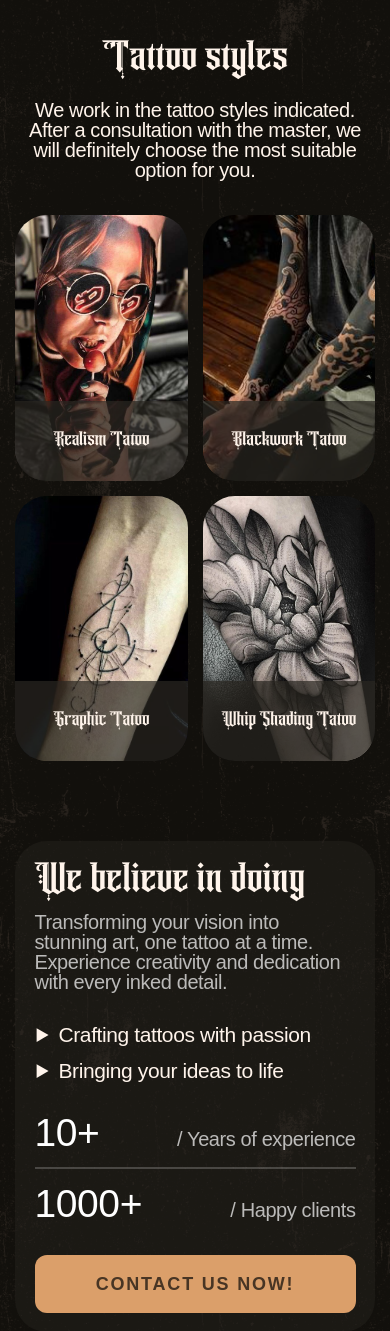
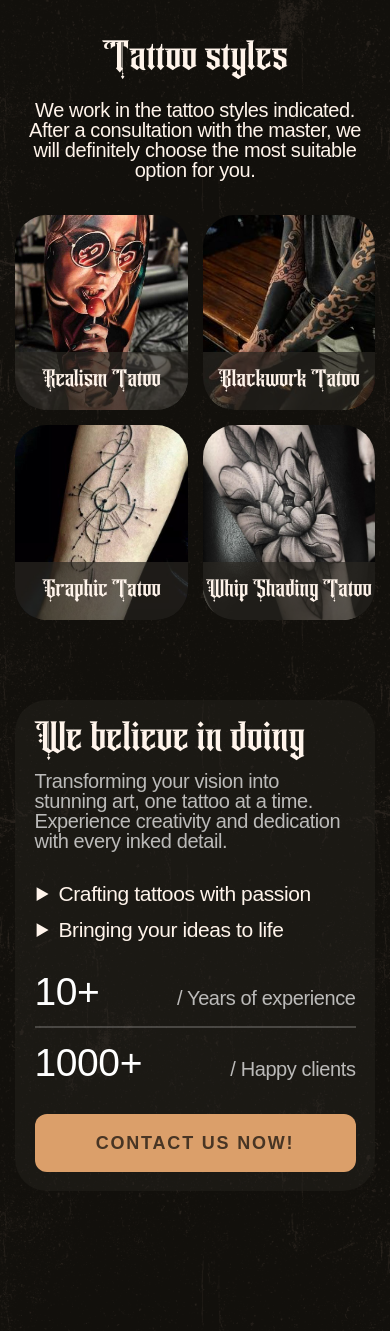
Before and after one commit to unenl1ghtened/homework, a PHP site: page /tattoo-salon/index.html in a window 390 px wide. Shown: the part 3280-4611 px from the top of the page. Run offline with PHP 8.4, Linux system fonts and the light colour scheme.

Commit message:
Update style.css

```diff
--- a/tattoo-salon/css/style.css
+++ b/tattoo-salon/css/style.css
@@ -169,6 +169,12 @@
     letter-spacing: 0.1em;
     color: #483524;
     text-transform: uppercase;
+
+    transition: var(--transition);
+}
+
+.button:hover {
+    background: #D98944;
 }
 
 /* ======================================== */
@@ -207,18 +213,19 @@
     overflow: hidden;
 }
 
-.desc__img-container:hover .desc__img-text{
+.desc__img-container:hover .desc__img-text {
     top: 65%;
 }
 
 .desc__img {
-    height: 100%;
+    width: 100%;
 }
 
 .desc__img img {
     width: 100%;
     height: 100%;
     object-fit: cover;
+    object-position: 100% 100%;
 }
 
 .desc__img-text {
@@ -566,9 +573,8 @@
 
     /* ------------ */
 
-        .desc__inner {
-            grid-template-columns: repeat(2, 1fr);
-            grid-template-rows: repeat(2, 1fr);
+    .desc__img-container {
+        max-height: 300px;
     }
 
     /* ------------ */
@@ -587,6 +593,15 @@
 }
 
 @media (max-width: 1200px) {
+
+    .header__top {
+        height: 10vh;
+    }
+
+    .header__top img {
+        width: 7vh;
+    }
+
     .header__openned-nav {
         display: flex;
         position: fixed;
@@ -617,6 +632,12 @@
 
     .burger-icon {
         display: flex;
+    }
+
+    /* ------------ */
+
+    .hero__content {
+        padding-bottom: 5px;
     }
 
     /* ------------ */
@@ -690,7 +711,7 @@
     .hero__inner {
         justify-content: center;
         text-align: center;
-            margin-top: 200px;
+        margin-top: 20vh;
     }
 
     .hero__content {
@@ -744,6 +765,16 @@
 
     .awards__desc-numbers span {
         font-size: 7vw;
+    }
+
+    /* --------------- */
+
+    .desc__img img {
+        max-height: 50vw;
+    }
+
+    .desc__inner {
+        grid-template: repeat(2, 1fr) / repeat(2, 1fr);
     }
 
     /* ------------- */
@@ -855,7 +886,7 @@
     /* --------------- */
 
     .desc__img-text {
-            font-size: 5vw;
+        font-size: 6.1vw;
     }
 
     /* ------------ */
@@ -889,6 +920,12 @@
 
     .hero__title {
         font-size: 22vw;
+    }
+
+    /* ------------- */
+
+    .nav-opened {
+        width: 170px;
     }
 
     /* ------------- */
```
Lines whose indentation alone changed are shown as unchanged.
